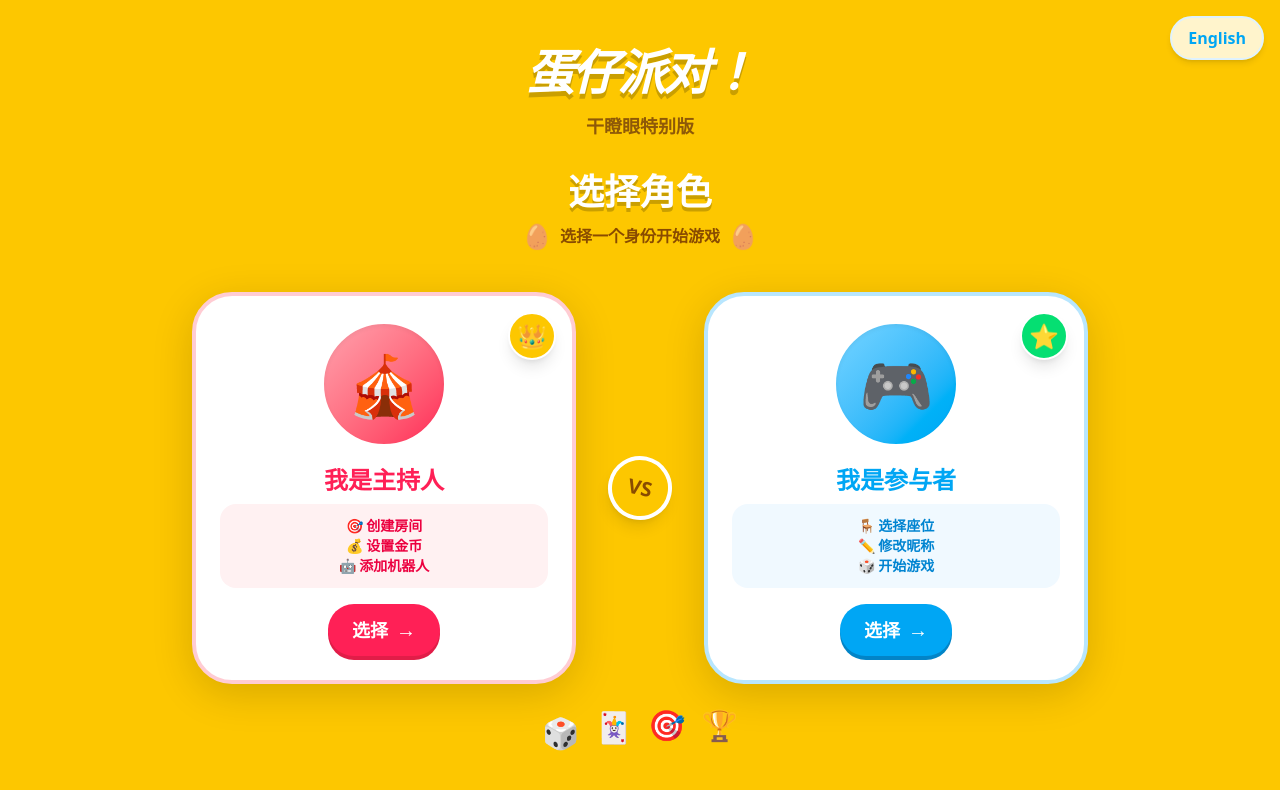
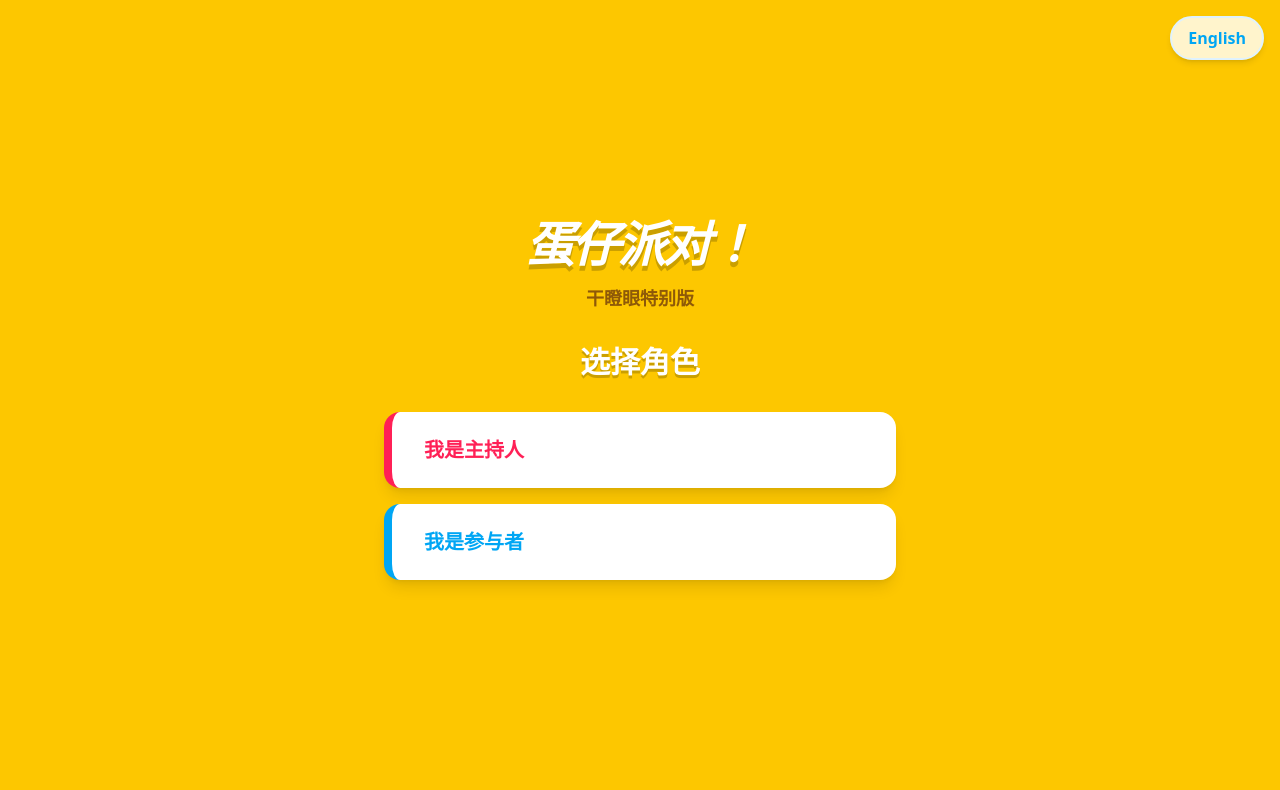
Before and after one commit to KristGao/gan-deng-yan, a React (Vite) app: page / in a window 1280 px wide. Shown: the top 790 px of the page. Built offline with nearby package versions, Linux system fonts and the light colour scheme.

Commit message:
Simplify role selection: clean buttons without icons

```diff
--- a/src/App.tsx
+++ b/src/App.tsx
@@ -1012,109 +1012,28 @@ export default function App() {
             initial={{ y: 50, opacity: 0 }}
             animate={{ y: 0, opacity: 1 }}
             transition={{ delay: 0.2 }}
-            className="w-full max-w-4xl"
+            className="w-full max-w-lg"
           >
-            {/* Title with eggy style */}
-            <div className="text-center mb-10">
-              <h2 className="text-4xl font-black text-white drop-shadow-[0_4px_0_rgba(0,0,0,0.2)] mb-2">
-                {t("selectRole")}
-              </h2>
-              <div className="flex items-center justify-center gap-2">
-                <span className="text-2xl">🥚</span>
-                <span className="text-yellow-800 font-bold">选择一个身份开始游戏</span>
-                <span className="text-2xl">🥚</span>
-              </div>
-            </div>
-
-            <div className="flex flex-col md:flex-row gap-8 justify-center items-stretch">
-              {/* Host Option - Eggy Style */}
-              <motion.button
-                whileHover={{ scale: 1.02, y: -5 }}
-                whileTap={{ scale: 0.98 }}
+            <h2 className="text-3xl font-black text-white drop-shadow-[0_3px_0_rgba(0,0,0,0.2)] text-center mb-8">
+              {t("selectRole")}
+            </h2>
+
+            <div className="flex flex-col gap-4">
+              {/* Host Option */}
+              <button
                 onClick={() => setShowHostKeyInput(true)}
-                className="flex-1 max-w-sm bg-white rounded-[2.5rem] p-6 shadow-[0_10px_40px_rgba(0,0,0,0.15)] border-4 border-rose-200 hover:border-rose-400 transition-all group"
+                className="w-full py-6 bg-white hover:bg-rose-50 rounded-2xl font-black text-xl shadow-lg border-l-8 border-rose-500 transition-all text-left px-8"
               >
-                {/* Character Avatar */}
-                <div className="relative mb-4">
-                  <div className="w-32 h-32 mx-auto bg-gradient-to-br from-rose-300 to-rose-500 rounded-full flex items-center justify-center shadow-inner border-4 border-white">
-                    <span className="text-6xl">🎪</span>
-                  </div>
-                  {/* Crown badge */}
-                  <div className="absolute -top-2 -right-2 w-12 h-12 bg-yellow-400 rounded-full flex items-center justify-center shadow-lg border-2 border-white">
-                    <span className="text-2xl">👑</span>
-                  </div>
-                </div>
-
-                {/* Content */}
-                <div className="text-center">
-                  <h3 className="text-2xl font-black text-rose-500 mb-2">
-                    {t("iAmHost")}
-                  </h3>
-                  <div className="bg-rose-50 rounded-2xl p-3 mb-4">
-                    <p className="text-rose-600 text-sm font-bold">
-                      🎯 创建房间<br/>
-                      💰 设置金币<br/>
-                      🤖 添加机器人
-                    </p>
-                  </div>
-                  <div className="inline-flex items-center gap-2 bg-rose-500 text-white px-6 py-3 rounded-full font-black text-lg shadow-[0_4px_0_#e11d48] group-active:shadow-none group-active:translate-y-1 transition-all">
-                    选择
-                    <span className="text-xl">→</span>
-                  </div>
-                </div>
-              </motion.button>
-
-              {/* VS Badge */}
-              <div className="flex items-center justify-center">
-                <div className="w-16 h-16 bg-yellow-400 rounded-full flex items-center justify-center shadow-lg border-4 border-white rotate-12">
-                  <span className="text-xl font-black text-yellow-800">VS</span>
-                </div>
-              </div>
-
-              {/* Participant Option - Eggy Style */}
-              <motion.button
-                whileHover={{ scale: 1.02, y: -5 }}
-                whileTap={{ scale: 0.98 }}
+                <span className="text-rose-500">{t("iAmHost")}</span>
+              </button>
+
+              {/* Participant Option */}
+              <button
                 onClick={() => setShowRoomInput("participant")}
-                className="flex-1 max-w-sm bg-white rounded-[2.5rem] p-6 shadow-[0_10px_40px_rgba(0,0,0,0.15)] border-4 border-sky-200 hover:border-sky-400 transition-all group"
+                className="w-full py-6 bg-white hover:bg-sky-50 rounded-2xl font-black text-xl shadow-lg border-l-8 border-sky-500 transition-all text-left px-8"
               >
-                {/* Character Avatar */}
-                <div className="relative mb-4">
-                  <div className="w-32 h-32 mx-auto bg-gradient-to-br from-sky-300 to-sky-500 rounded-full flex items-center justify-center shadow-inner border-4 border-white">
-                    <span className="text-6xl">🎮</span>
-                  </div>
-                  {/* Game badge */}
-                  <div className="absolute -top-2 -right-2 w-12 h-12 bg-green-400 rounded-full flex items-center justify-center shadow-lg border-2 border-white">
-                    <span className="text-2xl">⭐</span>
-                  </div>
-                </div>
-
-                {/* Content */}
-                <div className="text-center">
-                  <h3 className="text-2xl font-black text-sky-500 mb-2">
-                    {t("iAmParticipant")}
-                  </h3>
-                  <div className="bg-sky-50 rounded-2xl p-3 mb-4">
-                    <p className="text-sky-600 text-sm font-bold">
-                      🪑 选择座位<br/>
-                      ✏️ 修改昵称<br/>
-                      🎲 开始游戏
-                    </p>
-                  </div>
-                  <div className="inline-flex items-center gap-2 bg-sky-500 text-white px-6 py-3 rounded-full font-black text-lg shadow-[0_4px_0_#0284c7] group-active:shadow-none group-active:translate-y-1 transition-all">
-                    选择
-                    <span className="text-xl">→</span>
-                  </div>
-                </div>
-              </motion.button>
-            </div>
-
-            {/* Decorative elements */}
-            <div className="flex justify-center gap-4 mt-8">
-              <span className="text-3xl animate-bounce" style={{ animationDelay: '0s' }}>🎲</span>
-              <span className="text-3xl animate-bounce" style={{ animationDelay: '0.2s' }}>🃏</span>
-              <span className="text-3xl animate-bounce" style={{ animationDelay: '0.4s' }}>🎯</span>
-              <span className="text-3xl animate-bounce" style={{ animationDelay: '0.6s' }}>🏆</span>
+                <span className="text-sky-500">{t("iAmParticipant")}</span>
+              </button>
             </div>
           </motion.div>
         </div>
```
